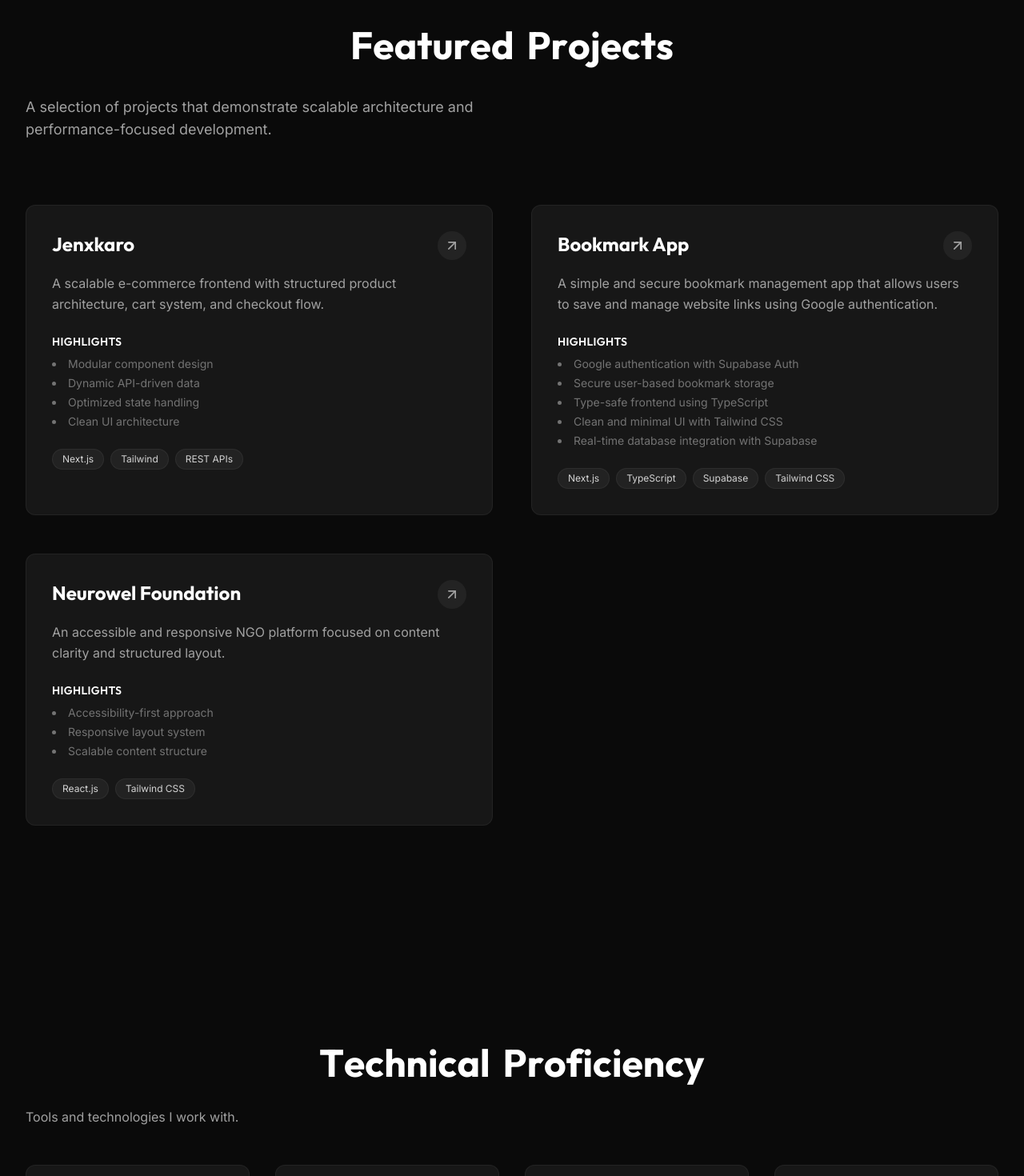
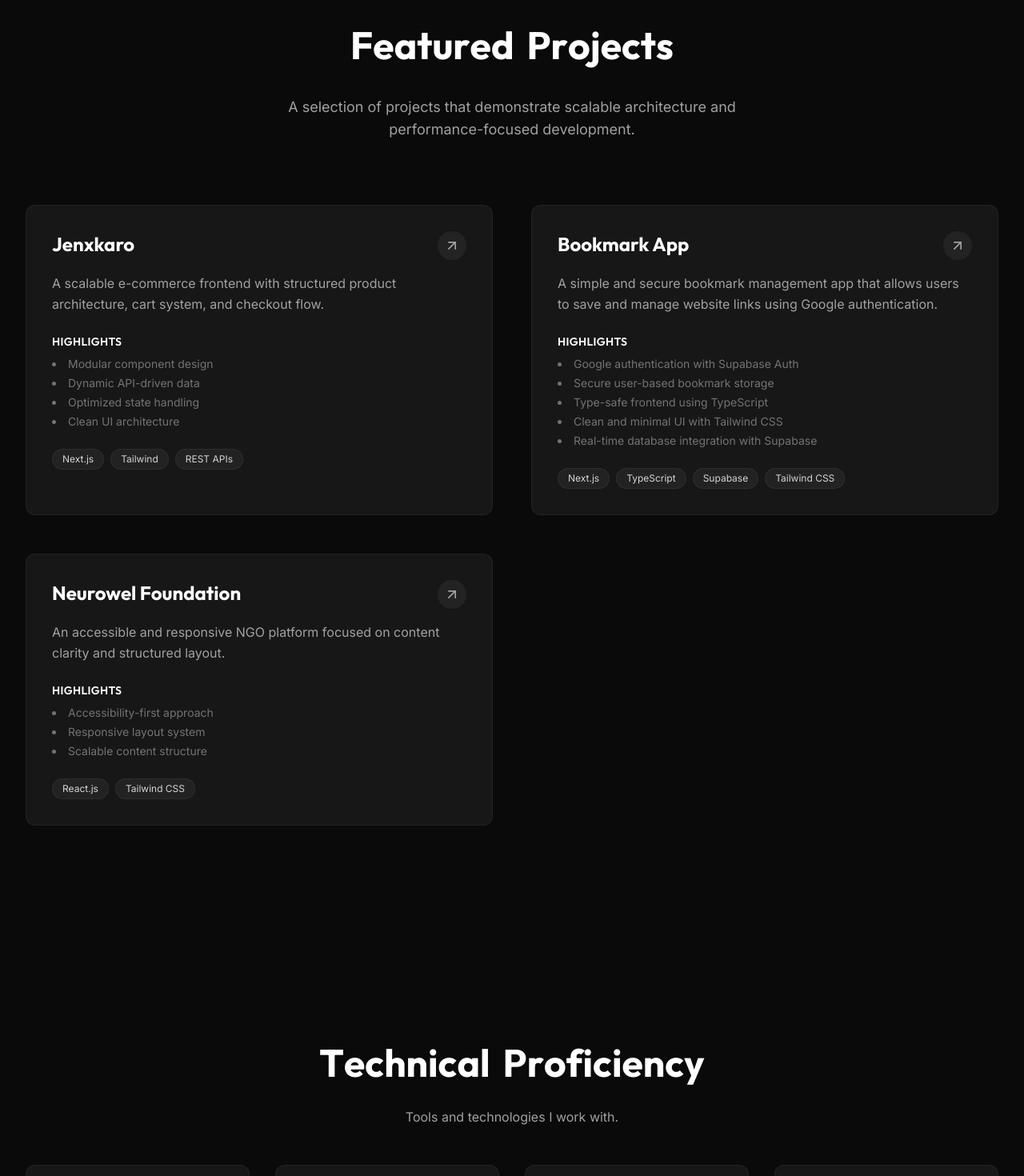
Before and after one commit to Surajmaurya1/Portfolio, a Next.js app: page / in a window 1280 px wide. Shown: the part 2720-4190 px from the top of the page at 80% size. Built offline with nearby package versions, Linux system fonts and the light colour scheme; a web font is replaced by a local one.

Commit message:
feat: add Projects and Skills sections along with a new portfolio icon.

```diff
--- a/components/Projects.tsx
+++ b/components/Projects.tsx
@@ -14,13 +14,13 @@ export function Projects() {
         initial={{ opacity: 0, y: 20 }}
         whileInView={{ opacity: 1, y: 0 }}
         viewport={{ once: true }}
-        className="mb-12 md:mb-20"
+        className="mb-12 md:mb-20 text-center"
       >
         <ScrollRevealText
           text="Featured Projects"
           className="text-3xl md:text-5xl font-bold font-display mb-6 text-white"
         />
-        <p className="text-neutral-400 text-lg max-w-2xl">
+        <p className="text-neutral-400 text-lg max-w-2xl mx-auto">
           A selection of projects that demonstrate scalable architecture and performance-focused development.
         </p>
       </motion.div>
--- a/components/Skills.tsx
+++ b/components/Skills.tsx
@@ -37,7 +37,7 @@ export function Skills() {
         whileInView={{ opacity: 1, y: 0 }}
         viewport={{ once: true, margin: "-100px" }} // Trigger earlier but with margin
         transition={{ duration: 0.6 }}
-        className="mb-12 text-left"
+        className="mb-12 text-center"
       >
         <ScrollRevealText text="Technical Proficiency" className="text-3xl md:text-5xl font-bold font-display mb-4 text-white" />
         <p className="text-neutral-400">Tools and technologies I work with.</p>
```
Also changed, not shown: app/icon.png.
